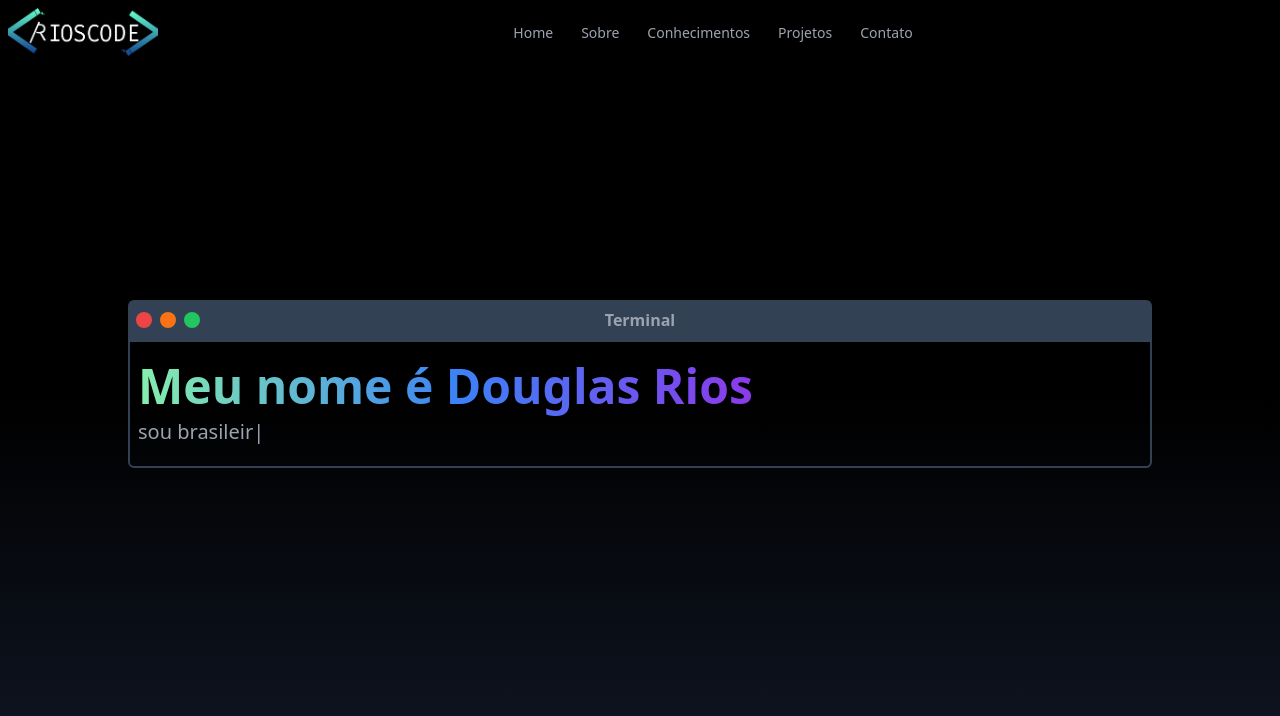
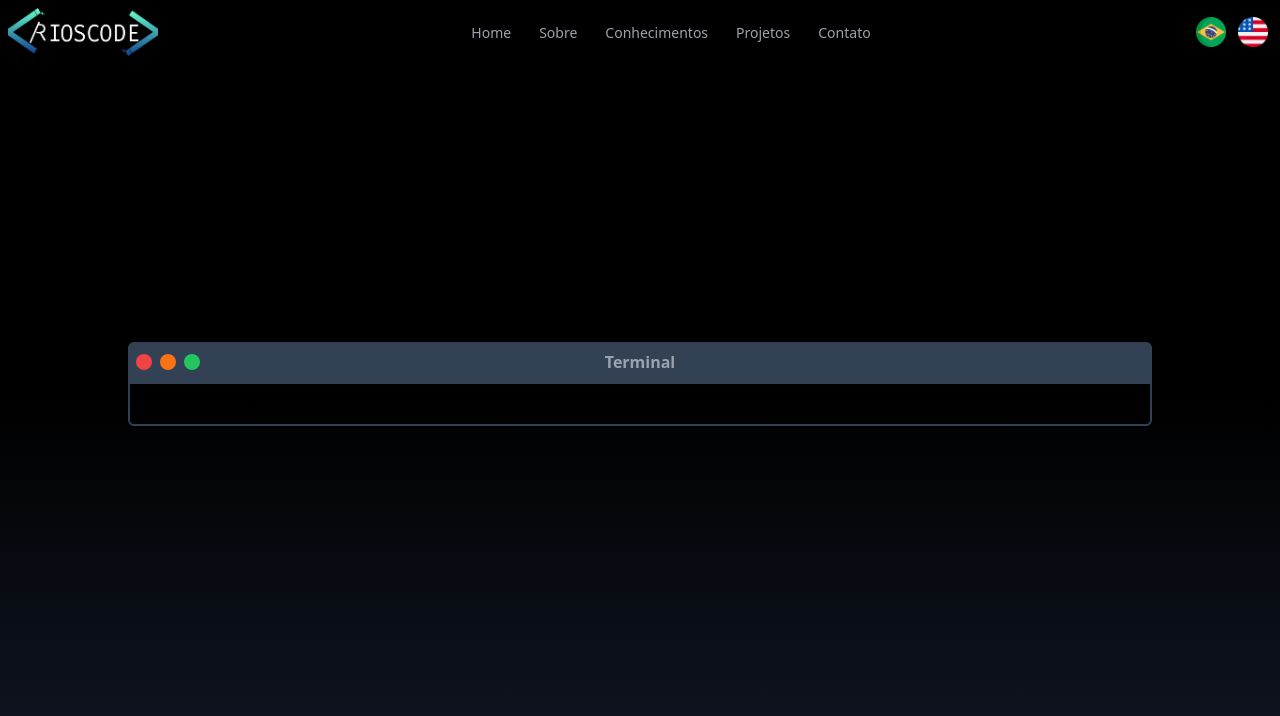
Before and after one commit to RiosBlack/Portfolio, a Next.js app: page / in a window 1280 px wide. Shown: the top 716 px of the page. Built offline with nearby package versions, Linux system fonts and the light colour scheme.

Commit message:
Dando Continuidade6

```diff
--- a/src/components/CardContact.tsx
+++ b/src/components/CardContact.tsx
@@ -12,7 +12,7 @@ export default function CardContact() {
     const [sendEmailVerifield, setSendEmailVerifield] =
         useState<boolean>(false);
 
-    const sendEmail = e => {
+    const sendEmail = (e) => {
         e.preventDefault();
 
         emailjs
--- a/src/components/Header.tsx
+++ b/src/components/Header.tsx
@@ -1,20 +1,14 @@
+import { useState } from 'react';
 import Logo from '../../public/Logo.png';
 import Image from 'next/image';
 import Link from 'next/link';
 
-export default function Header(props: any) {
+export default function Header() {
     const styleA =
         'border-2 border-transparent text-gray-400 hover:transition-colors duration-500 hover:border-b-white hover:text-white text-base lg:text-sm hover:bg-white hover:bg-opacity-25 rounded-md';
 
-    function ChangeTextPor() {
-        props.setButonTex(true);
-        console.log(props.buttonPot);
-    }
-
-    function ChangeTextIng() {
-        props.setButonTex(false);
-        console.log(props.buttonPot);
-    }
+    //State para trocar de idioma
+    const [stateButton, setStateButton] = useState<boolean>(true);
 
     return (
         <div>
@@ -56,9 +50,9 @@ export default function Header(props: any) {
                         </li>
                     </ul>
                     <div className="flex justify-center items-center">
-                        {/*<div
+                        <div
                             className="pr-3 hover:brightness-50"
-                            onClick={ChangeTextPor}
+                            onClick={() => setStateButton(true)}
                         >
                             <Image
                                 src={'/BandeiraBrasil.png'}
@@ -69,7 +63,7 @@ export default function Header(props: any) {
                         </div>
                         <div
                             className="pr-3 hover:brightness-50"
-                            onClick={ChangeTextIng}
+                            onClick={() => setStateButton(false)}
                         >
                             <Image
                                 src={'/BandeiraEua.png'}
@@ -77,7 +71,7 @@ export default function Header(props: any) {
                                 width={30}
                                 height={30}
                             />
-    </div>*/}
+                        </div>
                     </div>
                 </nav>
             </header>
--- a/src/components/Section1/index.tsx
+++ b/src/components/Section1/index.tsx
@@ -1,23 +1,31 @@
+import { useEffect, useState } from 'react';
 import CardTextPort from './CardTextPort';
-import { useState } from 'react';
 import Button from './Button';
 import 'animate.css';
 
-export default function index() {
-    // eslint-disable-next-line react-hooks/rules-of-hooks
+export default function index(props: any) {
+    //State para aparecer o botão de baixar.
     const [buttonView, setButtonView] = useState<boolean>(false);
-    {
-        /*const [buttonPot, setButonTex] = useState<boolean>(true);*/
-    }
 
-    function viewButton() {
+    const viewButton = () => {
         setTimeout(() => {
             setButtonView(true);
         }, 8500);
+    };
+
+    function teste() {
+        () => {
+            console.log(props.stateButton);
+        };
     }
 
     return (
-        <div className="w-screen grid justify-items-center animate__animated animate__fadeInDown pt-12 sm:pt-0">
+        <div
+            onLoad={() => {
+                teste();
+            }}
+            className="w-screen grid justify-items-center animate__animated animate__fadeInDown pt-12 sm:pt-0"
+        >
             <div className="w-[80%] rounded-t-md bg-slate-700 flex justify-between p-2">
                 <div className="flex justify-center items-center">
                     <div className="w-4 h-4 rounded-full bg-red-500 hover:bg-red-700 mr-2"></div>
@@ -28,11 +36,14 @@ export default function index() {
                 <div className="w-16"></div>
             </div>
             <div
-                onLoad={viewButton()}
+                onLoad={() => {
+                    viewButton();
+                }}
                 className="container flex items-center justify-start w-[80%] rounded-b-md border-2 border-slate-700 pl-2"
             >
                 <div className="py-5">
-                    <CardTextPort />
+                    {props.stateButton === true ? <CardTextPort /> : ''}
+
                     {buttonView === true ? <Button /> : ''}
                 </div>
             </div>
--- a/src/pages/index.tsx
+++ b/src/pages/index.tsx
@@ -1,6 +1,8 @@
 import Head from 'next/head';
 import Header from 'components/Header';
-import Section1 from 'src/components/Section1';
+import Section1 from 'components/Section1';
+
+
 
 export default function About() {
     return (
```
